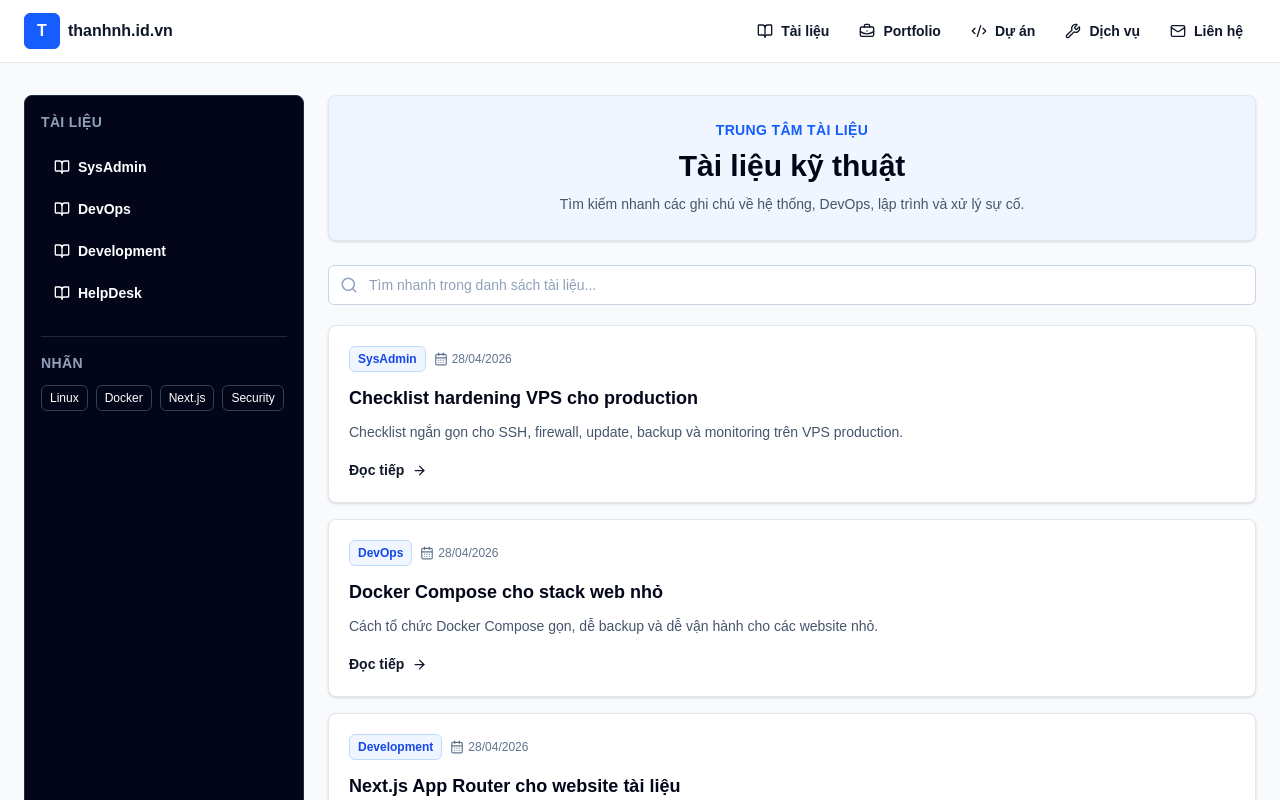
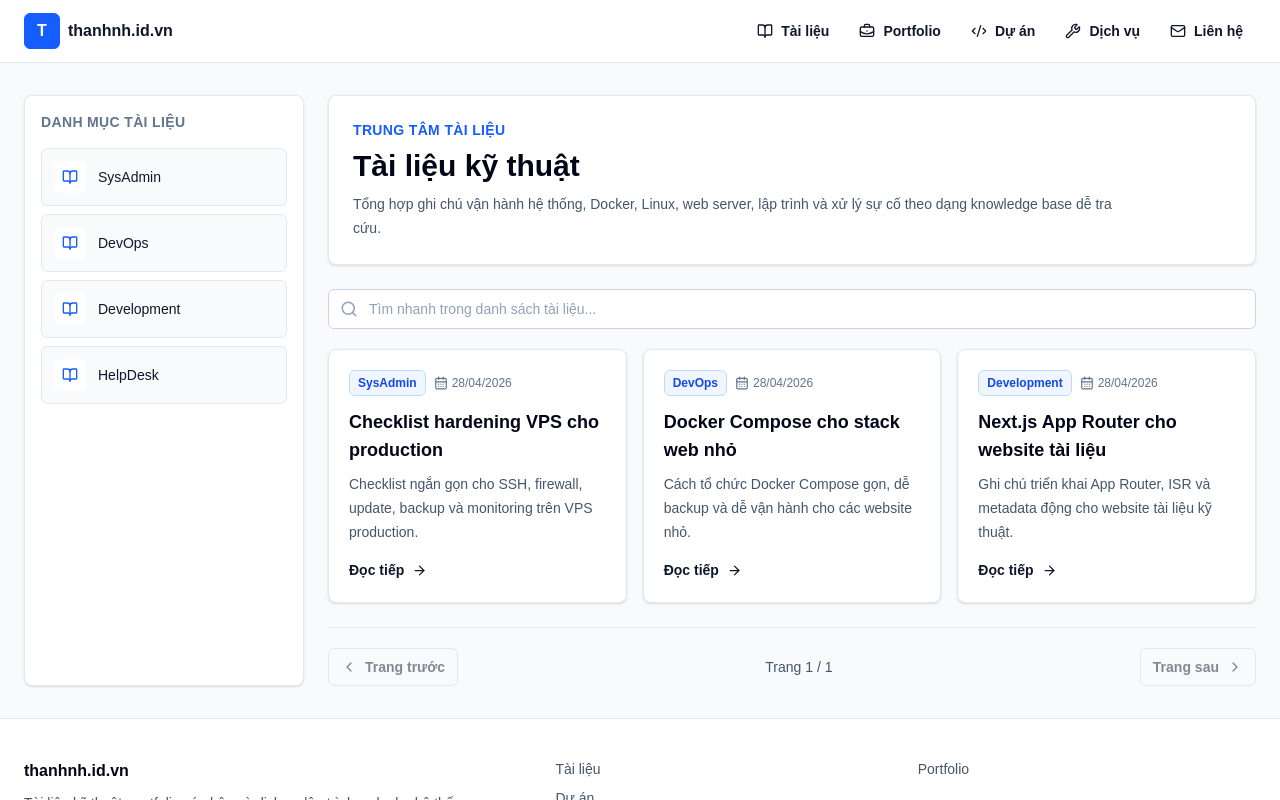
Before and after one commit to thanhnh080699/Knowledge-Base, a Next.js app in the folder fe/: page /docs in a window 1280 px wide. Shown: the top 800 px of the page. Built offline with nearby package versions, Linux system fonts and the light colour scheme; no server answers.

Commit message:
feat(fe): redesign frontend layout and ui components
- update homepage with featured topics section
- redesign sidebar with light theme and improved navigation
- update search results to responsive grid layout
- adjust button typography and clean up unused code

```diff
--- a/fe/src/app/docs/page.tsx
+++ b/fe/src/app/docs/page.tsx
@@ -2,8 +2,8 @@ import type { Metadata } from "next"
 import { Sidebar } from "@/components/shared/sidebar"
 import { SearchBox } from "@/components/shared/search-box"
 import { Pagination } from "@/components/shared/pagination"
-import { fallbackCategories, fallbackPosts, fallbackTags } from "@/lib/fallback-data"
-import { getCategories, getPosts, getTags } from "@/lib/api"
+import { fallbackCategories, fallbackPosts } from "@/lib/fallback-data"
+import { getCategories, getPosts } from "@/lib/api"
 
 export const revalidate = 60
 
@@ -12,7 +12,7 @@ export const metadata: Metadata = {
   description: "Danh sách tài liệu SysAdmin, DevOps, Development và HelpDesk.",
   openGraph: {
     title: "Tài liệu kỹ thuật | thanhnh.id.vn",
-    description: "Tra cứu nhanh tài liệu kỹ thuật theo danh mục và tag."
+    description: "Tra cứu nhanh tài liệu kỹ thuật theo danh mục."
   }
 }
 
@@ -23,24 +23,22 @@ export default async function DocsPage({
 }) {
   const params = await searchParams
   const page = Number(params.page ?? 1)
-  const [postsResponse, categoriesResponse, tagsResponse] = await Promise.all([
+  const [postsResponse, categoriesResponse] = await Promise.all([
     getPosts({ page, limit: 9, category: params.category, tag: params.tag, search: params.q }),
-    getCategories(),
-    getTags()
+    getCategories()
   ])
   const posts = postsResponse.data.length ? postsResponse.data : fallbackPosts
   const categories = categoriesResponse.length ? categoriesResponse : fallbackCategories
-  const tags = tagsResponse.length ? tagsResponse : fallbackTags
 
   return (
     <main className="mx-auto grid max-w-7xl gap-6 px-4 py-8 md:grid-cols-[280px_1fr] md:px-6">
-      <Sidebar categories={categories} tags={tags} />
+      <Sidebar categories={categories} />
       <section>
-        <div className="mb-6 rounded-lg border border-slate-200 bg-blue-50 p-6 text-center shadow-sm">
+        <div className="mb-6 rounded-lg border border-slate-200 bg-white p-6 shadow-sm">
           <p className="text-sm font-semibold uppercase tracking-wide text-blue-600">Trung tâm tài liệu</p>
           <h1 className="mt-2 text-3xl font-bold text-slate-950">Tài liệu kỹ thuật</h1>
-          <p className="mt-2 text-sm leading-6 text-slate-600">
-            Tìm kiếm nhanh các ghi chú về hệ thống, DevOps, lập trình và xử lý sự cố.
+          <p className="mt-2 max-w-3xl text-sm leading-6 text-slate-600">
+            Tổng hợp ghi chú vận hành hệ thống, Docker, Linux, web server, lập trình và xử lý sự cố theo dạng knowledge base dễ tra cứu.
           </p>
         </div>
         <SearchBox posts={posts} initialQuery={params.q ?? ""} />
--- a/fe/src/app/page.tsx
+++ b/fe/src/app/page.tsx
@@ -1,14 +1,12 @@
-import { ArrowRight, BookOpen, Code2, Headphones, Mail, Search, Server, Shield } from "lucide-react"
+import { ArrowRight, BookOpen, Code2, Headphones, Mail, Search, Server, Shield, Wrench } from "lucide-react"
 import type { Metadata } from "next"
 import { Button } from "@/components/ui/button"
 import { Badge } from "@/components/ui/badge"
 import { SectionTitle } from "@/components/ui/typography"
 import { MotionReveal } from "@/components/shared/motion-reveal"
 import { PostCard } from "@/components/shared/post-card"
-import { ProjectCard } from "@/components/shared/project-card"
-import { ServiceCard } from "@/components/shared/service-card"
-import { fallbackCategories, fallbackPosts, fallbackProjects, fallbackServices } from "@/lib/fallback-data"
-import { getCategories, getPosts, getProjects, getServices } from "@/lib/api"
+import { fallbackCategories, fallbackPosts } from "@/lib/fallback-data"
+import { getCategories, getPosts } from "@/lib/api"
 
 export const revalidate = 60
 
@@ -22,17 +20,31 @@ export const metadata: Metadata = {
 }
 
 export default async function HomePage() {
-  const [postsResponse, projectsResponse, servicesResponse, categoriesResponse] = await Promise.all([
+  const [postsResponse, categoriesResponse] = await Promise.all([
     getPosts({ limit: 3 }),
-    getProjects({ limit: 3, featured: true }),
-    getServices(true),
     getCategories()
   ])
   const posts = postsResponse.data.length ? postsResponse.data : fallbackPosts
-  const projects = projectsResponse.data.length ? projectsResponse.data : fallbackProjects
-  const services = servicesResponse.length ? servicesResponse : fallbackServices
   const categories = categoriesResponse.length ? categoriesResponse : fallbackCategories
   const iconMap = [Server, Shield, Code2, Headphones]
+  const introBlocks = [
+    {
+      title: "Helpdesk",
+      description: "Các tình huống hỗ trợ thường gặp, cách khoanh vùng lỗi, quy trình xử lý sự cố và kinh nghiệm làm việc với người dùng cuối.",
+      icon: Headphones
+    },
+    {
+      title: "Systems Administration",
+      description: "Quản trị máy chủ, cấu hình mạng, phân quyền, bảo mật cơ bản, backup và các checklist vận hành cần dùng hằng ngày.",
+      icon: Server
+    },
+    {
+      title: "DevOps",
+      description: "Docker, CI/CD, reverse proxy, monitor, tự động hóa triển khai và các bước tối ưu để hệ thống chạy gọn, dễ bảo trì.",
+      icon: Shield
+    }
+  ]
+  const topicHighlights = ["Linux", "Docker", "Nginx", "MySQL", "Monitoring", "Apache/PHP"]
 
   return (
     <main>
@@ -51,7 +63,7 @@ export default async function HomePage() {
               <Search size={20} className="text-slate-400" aria-hidden />
               <input id="home-search" name="q" className="min-h-14 w-full bg-transparent text-sm text-slate-900 outline-none placeholder:text-slate-400" placeholder="Nhập từ khóa, ví dụ: Docker, Linux, Next.js..." />
             </div>
-            <button className="min-h-14 border-l border-blue-600 bg-blue-600 px-5 text-sm font-semibold text-white transition-colors hover:bg-white hover:text-blue-600" type="submit">
+            <button className="min-h-14 border-l border-blue-600 bg-blue-600 px-5 text-sm font-medium text-white transition-colors hover:bg-white hover:text-blue-600" type="submit">
               Tìm kiếm
             </button>
           </form>
@@ -63,9 +75,60 @@ export default async function HomePage() {
       </section>
 
       <section className="mx-auto max-w-7xl px-4 py-12 md:px-6">
+        <div className="grid gap-5 md:grid-cols-3">
+          {introBlocks.map((block) => {
+            const Icon = block.icon
+
+            return (
+              <article key={block.title} className="rounded-lg border border-slate-200 bg-white p-6 shadow-sm">
+                <span className="flex size-12 items-center justify-center rounded-md border border-blue-100 bg-blue-50 text-blue-600">
+                  <Icon size={22} aria-hidden />
+                </span>
+                <h2 className="mt-4 text-xl font-bold text-slate-950">{block.title}</h2>
+                <p className="mt-3 text-sm leading-6 text-slate-600">{block.description}</p>
+              </article>
+            )
+          })}
+        </div>
+      </section>
+
+      <section className="border-y border-slate-200 bg-white">
+        <div className="mx-auto grid max-w-7xl gap-8 px-4 py-14 md:grid-cols-[1.1fr_0.9fr] md:px-6">
+          <div>
+            <Badge tone="emerald">Something about this website</Badge>
+            <h2 className="mt-3 text-3xl font-bold text-slate-950">Nơi tổng hợp ghi chú kỹ thuật để tra cứu và triển khai thực tế</h2>
+            <p className="mt-4 text-sm leading-7 text-slate-600">
+              Nội dung tập trung vào helpdesk, quản trị hệ thống, DevOps và development. Đây là bộ ghi chú được Thanh tổng hợp lại từ quá trình làm việc thực tế và tham khảo tài liệu chuyên ngành để dùng như một knowledge base gọn, dễ quay lại tra cứu.
+            </p>
+            <p className="mt-4 text-sm leading-7 text-slate-600">
+              Mục tiêu là giúp cả người mới lẫn người đã làm nghề có một nơi để xem nhanh checklist, cách cấu hình, kinh nghiệm xử lý lỗi và hướng triển khai phù hợp cho từng nhóm bài toán.
+            </p>
+          </div>
+          <div className="rounded-lg border border-slate-200 bg-slate-50 p-6">
+            <div className="flex items-center gap-3">
+              <span className="flex size-11 items-center justify-center rounded-md bg-white text-blue-600 shadow-sm">
+                <Wrench size={20} aria-hidden />
+              </span>
+              <div>
+                <p className="text-sm font-semibold text-slate-900">Chủ đề nổi bật</p>
+                <p className="text-sm text-slate-500">Các nhóm nội dung đang được cập nhật thường xuyên.</p>
+              </div>
+            </div>
+            <div className="mt-5 flex flex-wrap gap-3">
+              {topicHighlights.map((topic) => (
+                <span key={topic} className="rounded-md border border-slate-200 bg-white px-3 py-2 text-sm font-medium text-slate-700">
+                  {topic}
+                </span>
+              ))}
+            </div>
+          </div>
+        </div>
+      </section>
+
+      <section className="mx-auto max-w-7xl px-4 py-12 md:px-6">
         <div className="mb-6 text-center">
           <SectionTitle>Chủ đề tài liệu</SectionTitle>
-          <p className="mt-2 text-sm text-slate-600">Các nhóm nội dung chính theo phong cách knowledge base của Docly.</p>
+          <p className="mt-2 text-sm text-slate-600">Các nhóm nội dung chính để đi từ tra cứu nhanh đến áp dụng thực tế.</p>
         </div>
         <div className="grid gap-5 md:grid-cols-4">
           {categories.slice(0, 4).map((category, index) => {
@@ -97,32 +160,6 @@ export default async function HomePage() {
           </MotionReveal>
         </div>
       </section>
-
-      <section className="mx-auto grid max-w-7xl gap-8 px-4 py-14 md:grid-cols-[0.85fr_1.15fr] md:px-6">
-        <div>
-          <Badge tone="amber">Portfolio</Badge>
-          <h2 className="mt-3 text-3xl font-bold text-slate-950">Dự án đã triển khai</h2>
-          <p className="mt-3 text-sm leading-6 text-slate-600">
-            Tập trung vào website nội dung, CMS, API và hạ tầng triển khai gọn, dễ vận hành.
-          </p>
-          <Button href="/projects" variant="outline" className="mt-5">Xem dự án</Button>
-        </div>
-        <div className="grid gap-5 md:grid-cols-3">
-          {projects.slice(0, 3).map((project, index) => <ProjectCard key={project.id} project={project} priority={index === 0} />)}
-        </div>
-      </section>
-
-      <section className="border-t border-slate-200 bg-white">
-        <div className="mx-auto max-w-7xl px-4 py-14 md:px-6">
-          <div className="mb-6 flex items-end justify-between gap-4">
-            <SectionTitle>Dịch vụ lập trình web</SectionTitle>
-            <Button href="/services" variant="outline">Xem dịch vụ</Button>
-          </div>
-          <div className="grid gap-5 md:grid-cols-3">
-            {services.slice(0, 3).map((service) => <ServiceCard key={service.id} service={service} />)}
-          </div>
-        </div>
-      </section>
     </main>
   )
 }
--- a/fe/src/components/shared/search-box.tsx
+++ b/fe/src/components/shared/search-box.tsx
@@ -27,7 +27,7 @@ export function SearchBox({ posts, initialQuery = "" }: { posts: Post[]; initial
         <Search className="pointer-events-none absolute left-3 top-1/2 -translate-y-1/2 text-slate-400" size={18} aria-hidden />
         <Input value={query} onChange={(event) => setQuery(event.target.value)} placeholder="Tìm nhanh trong danh sách tài liệu..." className="pl-10" />
       </div>
-      <div className="grid gap-4">
+      <div className="grid gap-4 md:grid-cols-2 xl:grid-cols-3">
         {filtered.length ? filtered.map((post, index) => <PostCard key={post.id} post={post} eager={index === 0} />) : (
           <div className="rounded-lg border border-slate-200 bg-white p-6 text-sm text-slate-600">
             Không tìm thấy tài liệu phù hợp.
--- a/fe/src/components/shared/sidebar.tsx
+++ b/fe/src/components/shared/sidebar.tsx
@@ -1,7 +1,6 @@
 import { BookOpen, Code2, Headphones, Server, Shield } from "lucide-react"
 import Link from "next/link"
 import type { Category } from "@/types/category"
-import type { Tag } from "@/types/tag"
 
 const fallback = [
   { name: "SysAdmin", slug: "sysadmin", icon: Server },
@@ -10,35 +9,29 @@ const fallback = [
   { name: "HelpDesk", slug: "helpdesk", icon: Headphones }
 ]
 
-export function Sidebar({ categories, tags }: { categories: Category[]; tags?: Tag[]; activeCategory?: string; activeTag?: string }) {
+export function Sidebar({ categories }: { categories: Category[]; activeCategory?: string }) {
   const items = categories.length ? categories.map((item) => ({ ...item, icon: BookOpen })) : fallback
 
   return (
-    <aside className="rounded-lg border border-slate-800 bg-slate-950 p-4 text-white md:sticky md:top-20">
-      <p className="text-sm font-bold uppercase tracking-wide text-slate-400">Tài liệu</p>
-      <nav className="mt-4 grid gap-1" aria-label="Danh mục tài liệu">
+    <aside className="rounded-lg border border-slate-200 bg-white p-4 shadow-sm md:sticky md:top-20">
+      <p className="text-sm font-semibold uppercase tracking-wide text-slate-500">Danh mục tài liệu</p>
+      <nav className="mt-4 grid gap-2" aria-label="Danh mục tài liệu">
         {items.map((item) => {
           const Icon = item.icon
           return (
-            <Link key={item.slug} href={`/docs?category=${item.slug}`} className="flex items-center gap-2 rounded-md border border-transparent px-3 py-2 text-sm font-semibold text-slate-200 transition-colors hover:border-blue-500 hover:text-white">
-              <Icon size={16} aria-hidden />
-              {item.name}
+            <Link
+              key={item.slug}
+              href={`/docs?category=${item.slug}`}
+              className="flex items-center gap-3 rounded-md border border-slate-200 bg-slate-50 px-3 py-3 text-sm font-medium text-slate-700 transition-colors hover:border-blue-300 hover:bg-blue-50 hover:text-blue-700"
+            >
+              <span className="flex size-8 items-center justify-center rounded-md bg-white text-blue-600">
+                <Icon size={16} aria-hidden />
+              </span>
+              <span>{item.name}</span>
             </Link>
           )
         })}
       </nav>
-      {tags?.length ? (
-        <div className="mt-6 border-t border-slate-800 pt-4">
-          <p className="text-sm font-bold uppercase tracking-wide text-slate-400">Nhãn</p>
-          <div className="mt-3 flex flex-wrap gap-2">
-            {tags.slice(0, 16).map((tag) => (
-              <Link key={tag.slug} href={`/docs?tag=${tag.slug}`} className="rounded-md border border-slate-700 px-2 py-1 text-xs text-slate-300 transition-colors hover:border-blue-500 hover:text-white">
-                {tag.name}
-              </Link>
-            ))}
-          </div>
-        </div>
-      ) : null}
     </aside>
   )
 }
--- a/fe/src/components/ui/button.tsx
+++ b/fe/src/components/ui/button.tsx
@@ -26,7 +26,7 @@ const variants = {
 
 export function Button(props: ButtonProps | ButtonLinkProps) {
   const { children, variant = "primary", className = "", ...rest } = props
-  const classes = `inline-flex min-h-10 items-center justify-center gap-2 rounded-md border px-4 py-2 text-sm font-semibold transition-colors cursor-pointer ${variants[variant]} ${className}`
+  const classes = `inline-flex min-h-10 items-center justify-center gap-2 rounded-md border px-4 py-2 text-sm font-medium transition-colors cursor-pointer ${variants[variant]} ${className}`
 
   if ("href" in rest && rest.href) {
     return (
```
Also changed, not shown: 1 other file (tests, documents, lock files or other folders).
